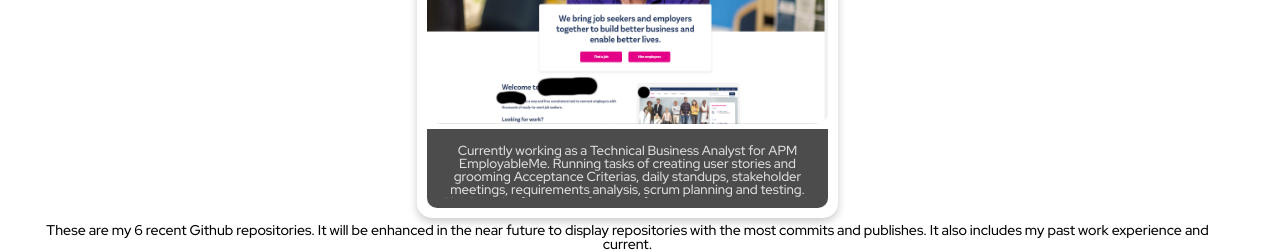
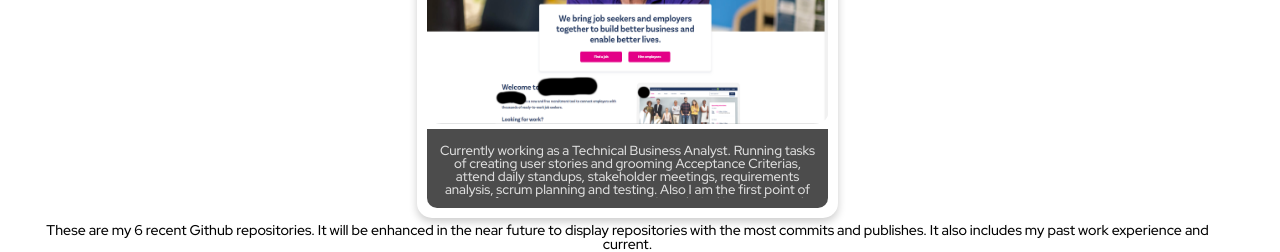
Before and after one commit to mckinleyvj/mac-react-portfolio, a React (Create React App) app: page / in a window 1280 px wide. Shown: the part 2620-2872 px from the top of the page. Built offline with nearby package versions, Linux system fonts and the light colour scheme; no server answers; the HTML template or start-up script is replaced by a standard one.

Commit message:
updt: user details

```diff
--- a/src/userdetails.js
+++ b/src/userdetails.js
@@ -35,7 +35,7 @@ const userdetails = {
         {
             "date":"2021",
             "job":"Technical Business Analyst",
-            "desc":"Currently working as a Technical Business Analyst for APM EmployableMe. Running tasks of creating user stories and grooming Acceptance Criterias, daily standups, stakeholder meetings, requirements analysis, scrum planning and testing. Also I am the first point of contact for customer service centre's technical issues for end-users."
+            "desc":"Currently working as a Technical Business Analyst. Running tasks of creating user stories and grooming Acceptance Criterias, attend daily standups, stakeholder meetings, requirements analysis, scrum planning and testing. Also I am the first point of contact for customer service centre's technical issues for end-users."
         },
     ],
     linkedin_url : 'https://www.linkedin.com/in/mckinleyjimenez',
```
